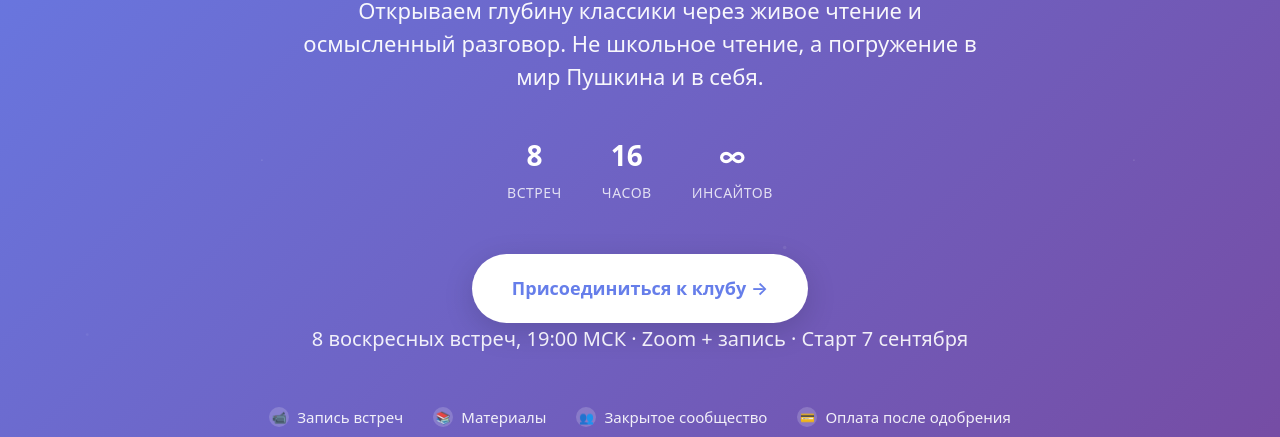
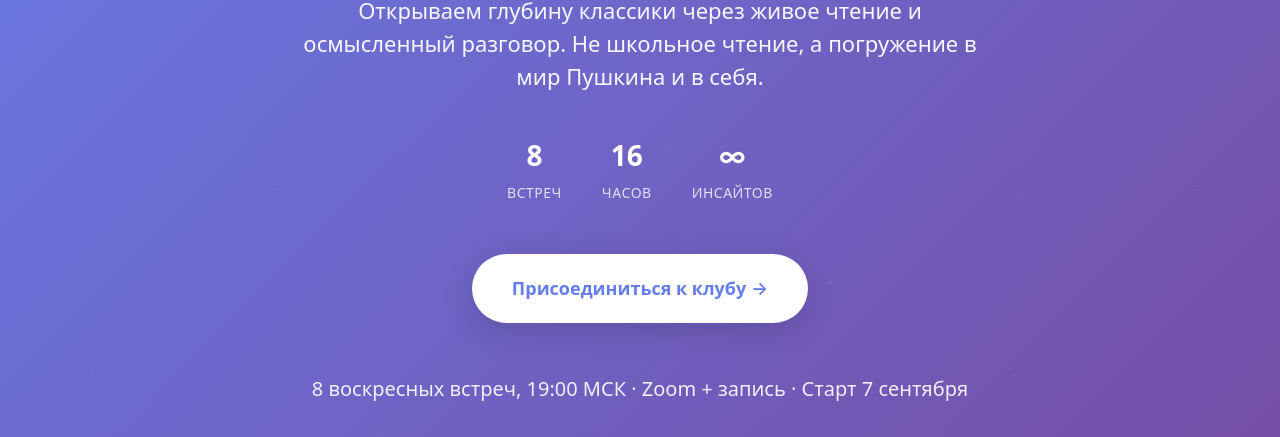
Before and after one commit to Hovichkov/onegin-club, a plain HTML site: page index.html in a window 1280 px wide. Shown: the part 363-800 px from the top of the page. Drawn offline with Linux system fonts and the light colour scheme.

Commit message:
Update index.html

```diff
--- a/index.html
+++ b/index.html
@@ -199,7 +199,7 @@ font-size: clamp(16px, 2.5vw, 20px);
                         <a class="cta-button" target="_blank" rel="noopener" href="https://docs.google.com/forms/d/e/1FAIpQLSerXTwNhGyzESx4CVvs0OoDWRSMKdcH8aHc94SvrPqV8fDhXg/viewform?usp=dialog">Присоединиться к клубу →</a>
 
 
-    <p class="hero-schedule">8 воскресных встреч, 19:00 МСК · Zoom + запись  · Старт 7 сентября</p>
+    <p class="hero-schedule" style="margin-top: 30px;">8 воскресных встреч, 19:00 МСК · Zoom + запись · Старт 7 сентября</p>
   </div>
 
                     <div class="hero-features">
```
